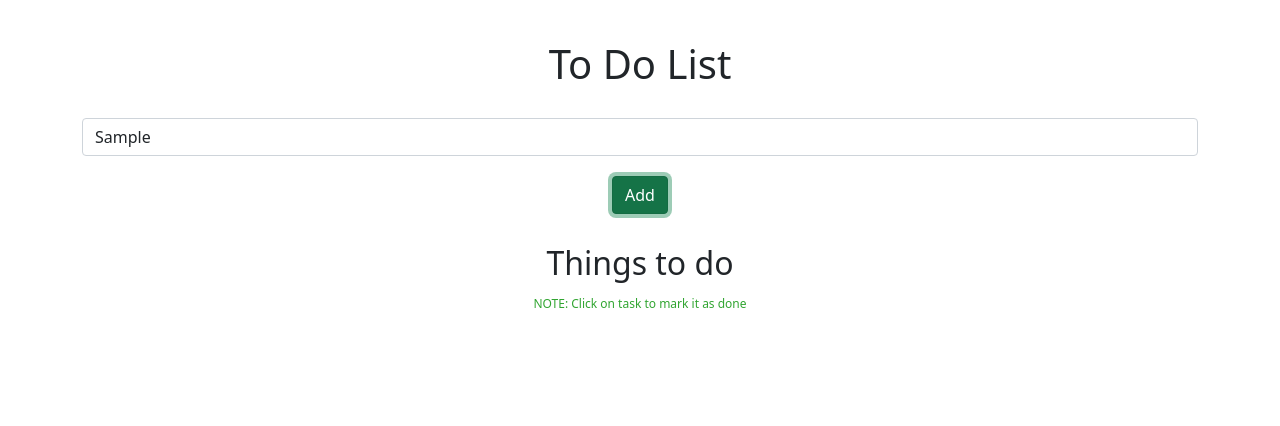
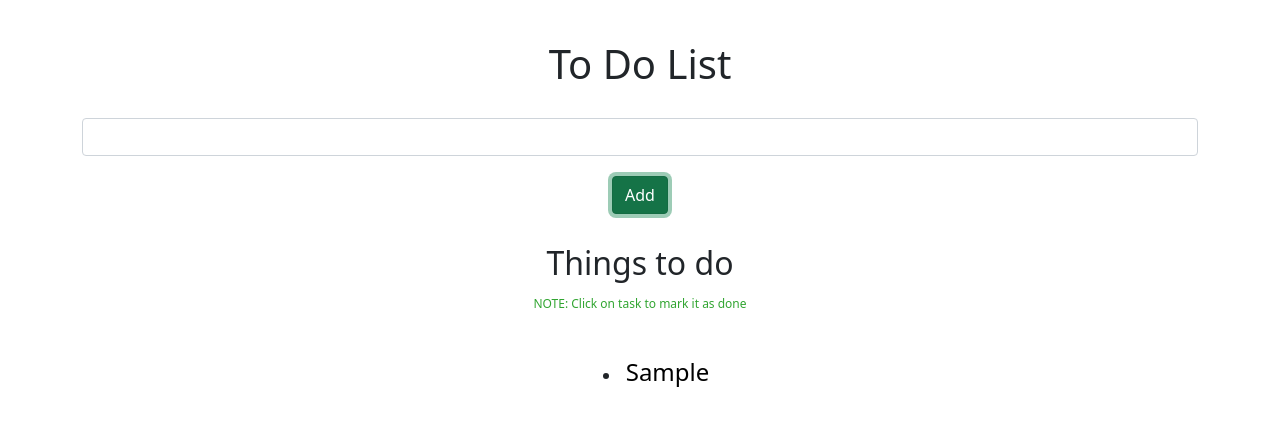
Before and after one commit to Breens-Mbaka/To-Do-List, a plain HTML site: page index.html in a window 1280 px wide. Both pictures are taken after typing "Sample" into the empty fields and a click on the button "Add". Drawn offline with nearby package versions, Linux system fonts and the light colour scheme.

Commit message:
Text input is cleared when adding a task

```diff
--- a/css/styles.css
+++ b/css/styles.css
@@ -20,6 +20,12 @@ span {
     font-size: 12px;
 }
 
-.added-tasks .tasks {
+.task {
+    color: black;
+    font-size: 24px;
+}
+
+ul {
+    list-style-position: inside;
     margin-top: 40px;
 }
--- a/index.html
+++ b/index.html
@@ -5,25 +5,27 @@
     <meta name="viewport" content="width=device-width, initial-scale=1.0">
     <link href="https://cdn.jsdelivr.net/npm/bootstrap@5.0.0-beta1/dist/css/bootstrap.min.css" rel="stylesheet" integrity="sha384-giJF6kkoqNQ00vy+HMDP7azOuL0xtbfIcaT9wjKHr8RbDVddVHyTfAAsrekwKmP1" crossorigin="anonymous">
     <link rel="stylesheet" href="css/styles.css">
-    <script src="https://code.jquery.com/jquery-3.5.1.js" integrity="sha256-QWo7LDvxbWT2tbbQ97B53yJnYU3WhH/C8ycbRAkjPDc=" crossorigin="anonymous"></script>
-    <script src="https://code.jquery.com/jquery-3.5.1.js" integrity="sha256-QWo7LDvxbWT2tbbQ97B53yJnYU3WhH/C8ycbRAkjPDc=" crossorigin="anonymous"></script>
-    <script src="js/script.js"></script>
     <title>TODO-LIST</title>
 </head>
 <body>
     <div class="container">
         <h1>To Do List</h1>
-        <div class="form-group">
-            <input type="text" id="add-task" class="form-control">
-            <button type="submit" class="btn btn-success" id="add-button">Add</button>
-        </div>
+        <form id="form">
+            <div class="form">
+                <input type="text" id="add-task" class="form-control">
+                <button type="submit" class="btn btn-success" id="add-button">Add</button>
+            </div>
+        </form>
         <div class="added-tasks">
             <h2>Things to do</h2>
             <span>NOTE: Click on task to mark it as done</span>
-            <ul class="tasks">
+        </div>
+        <ul id="tasks">
 
-            </ul>
-        </div>
+        </ul>
     </div>
+
+    <script src="https://code.jquery.com/jquery-3.5.1.js" integrity="sha256-QWo7LDvxbWT2tbbQ97B53yJnYU3WhH/C8ycbRAkjPDc=" crossorigin="anonymous"></script>
+    <script src="js/script.js"></script>
 </body>
 </html>
--- a/js/script.js
+++ b/js/script.js
@@ -1,9 +1,14 @@
 //user-interface logic
 $(document).ready(function(event) {
-  $(".form").submit(function(event) {
+  $("#form").submit(function(event) {
     event.preventDefault();
 
     //get the data input from ui
-    var taskAdded = document.getElementById("add-task").value();
+    var taskAdded = $("#add-task").val();
+    console.log(taskAdded);
+
+    $("ul#tasks").append("<li><span class='task'>" + taskAdded+ "</span></li>")
+
+    $("#add-task").val("");
   });
 });
```
